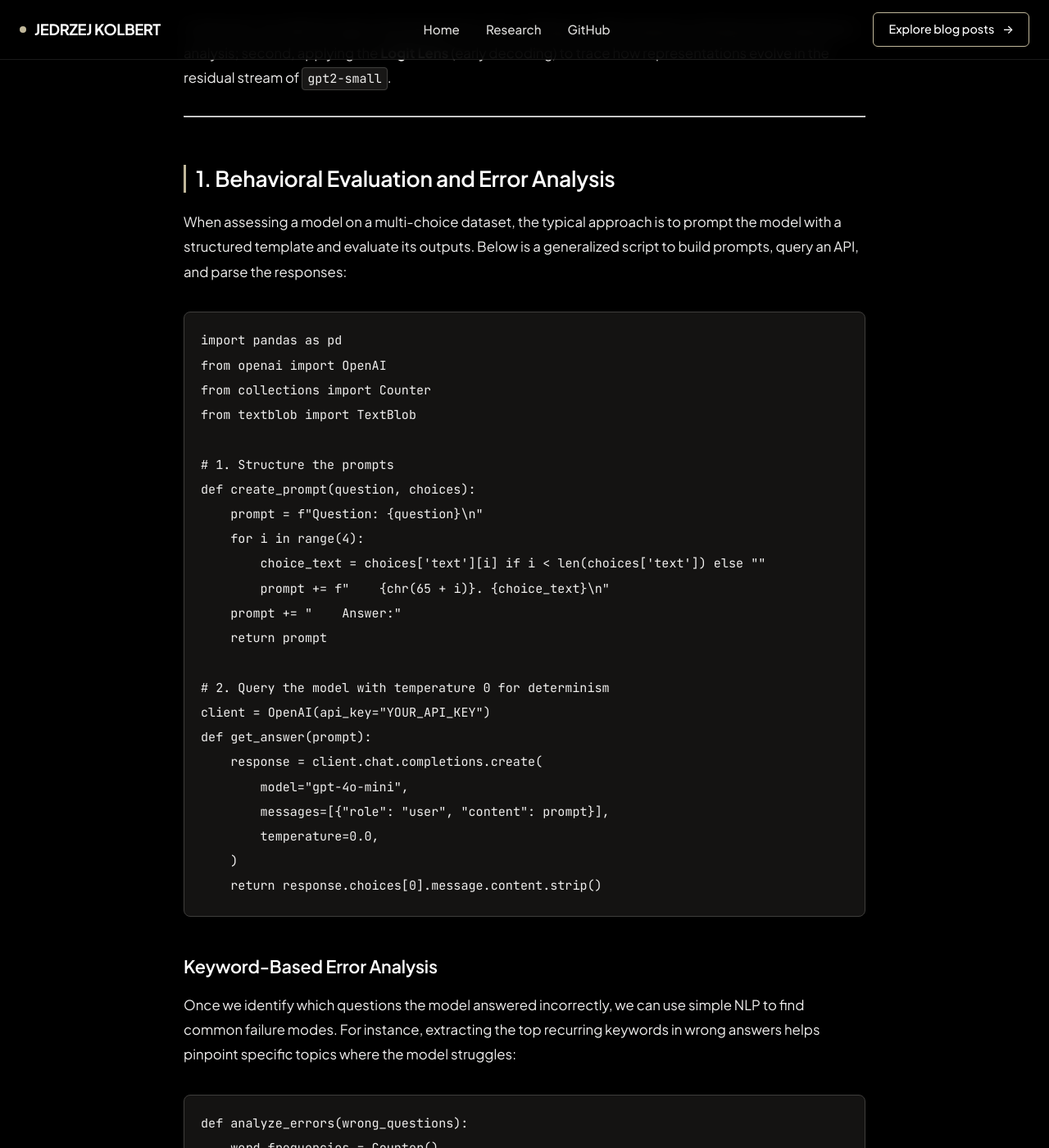
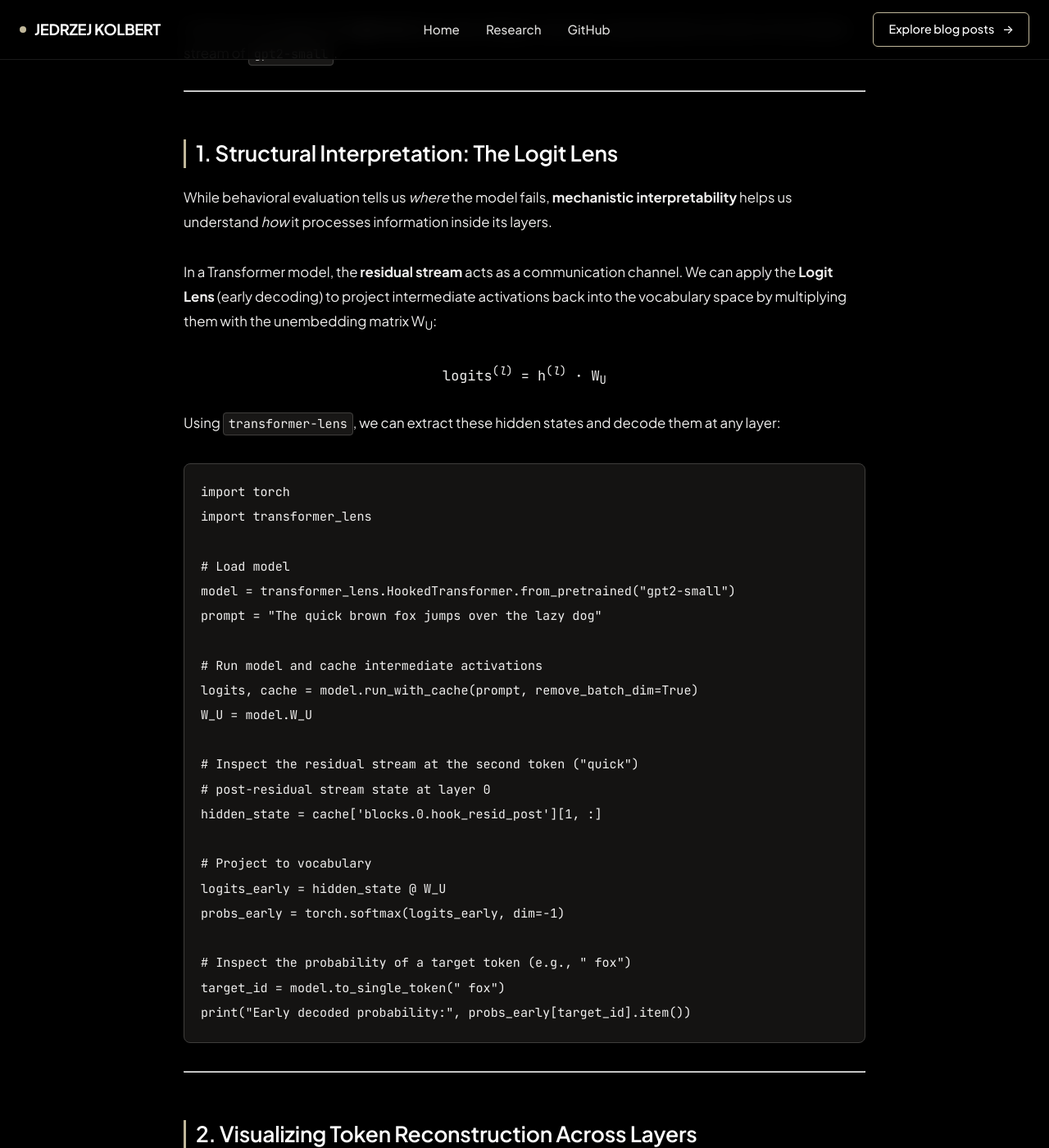
Before and after one commit to jedrzej-kolbert/jedrzej-kolbert.github.io, a Jekyll site: the page built from _posts/2025-08-09-peering-inside-llms-evaluation-logit-lens.md, in a window 1280 px wide and 1400 px high, scrolled down 659 px. Shown: the whole window at 82% size. Built offline with Jekyll 4.4.1, drawn with Linux system fonts in a browser that asks for light colours; some of the changed text lies outside the part shown.

Commit message:
Drop the behavioral evaluation section from the logit lens post
The keyword-based error analysis showed the code but never the
resulting table or any reading of it, so the section is cut and
the two remaining sections renumbered.

Co-Authored-By: Claude Opus 5 <noreply@anthropic.com>
Claude-Session: https://claude.ai/code/session_011P4bAErStutGf4MPZZTM32

````diff
--- a/_posts/2025-08-09-peering-inside-llms-evaluation-logit-lens.md
+++ b/_posts/2025-08-09-peering-inside-llms-evaluation-logit-lens.md
@@ -11,59 +11,11 @@ Peering Inside LLMs: From Behavioral Evaluation to the Logit Lens
 
 Evaluating and interpreting large language models (LLMs) requires two distinct perspectives. The first is **behavioral evaluation**—treating the model as a black box and analyzing its responses. The second is **mechanistic interpretability**—peering inside the model's activations to understand how it processes inputs.
 
-In this post, we walk through a dual experiment: first, setting up a QA evaluation and keyword-based error analysis; second, applying the **Logit Lens** (early decoding) to trace how representations evolve in the residual stream of `gpt2-small`.
+In this post, we apply the **Logit Lens** (early decoding) to trace how representations evolve in the residual stream of `gpt2-small`.
 
 ---
 
-## 1. Behavioral Evaluation and Error Analysis
-
-When assessing a model on a multi-choice dataset, the typical approach is to prompt the model with a structured template and evaluate its outputs. Below is a generalized script to build prompts, query an API, and parse the responses:
-
-```python
-import pandas as pd
-from openai import OpenAI
-from collections import Counter
-from textblob import TextBlob
-
-# 1. Structure the prompts
-def create_prompt(question, choices):
-    prompt = f"Question: {question}\n"
-    for i in range(4):
-        choice_text = choices['text'][i] if i < len(choices['text']) else ""
-        prompt += f"    {chr(65 + i)}. {choice_text}\n"
-    prompt += "    Answer:"
-    return prompt
-
-# 2. Query the model with temperature 0 for determinism
-client = OpenAI(api_key="YOUR_API_KEY")
-def get_answer(prompt):
-    response = client.chat.completions.create(
-        model="gpt-4o-mini",
-        messages=[{"role": "user", "content": prompt}],
-        temperature=0.0,
-    )
-    return response.choices[0].message.content.strip()
-```
-
-### Keyword-Based Error Analysis
-Once we identify which questions the model answered incorrectly, we can use simple NLP to find common failure modes. For instance, extracting the top recurring keywords in wrong answers helps pinpoint specific topics where the model struggles:
-
-```python
-def analyze_errors(wrong_questions):
-    word_frequencies = Counter()
-    for question in wrong_questions["question"]:
-        blob = TextBlob(question)
-        words = [word.lower() for word in blob.words if word.isalpha()]
-        word_frequencies.update(words)
-
-    # Print the top 5 most common error keywords
-    for word, count in word_frequencies.most_common(5):
-        print(f"{word}: {count}")
-```
-
----
-
-## 2. Structural Interpretation: The Logit Lens
+## 1. Structural Interpretation: The Logit Lens
 
 While behavioral evaluation tells us *where* the model fails, **mechanistic interpretability** helps us understand *how* it processes information inside its layers.
 
````
Also changed, not shown: other parts of _posts/2025-08-09-peering-inside-llms-evaluation-logit-lens.md (+1 -1 lines).
